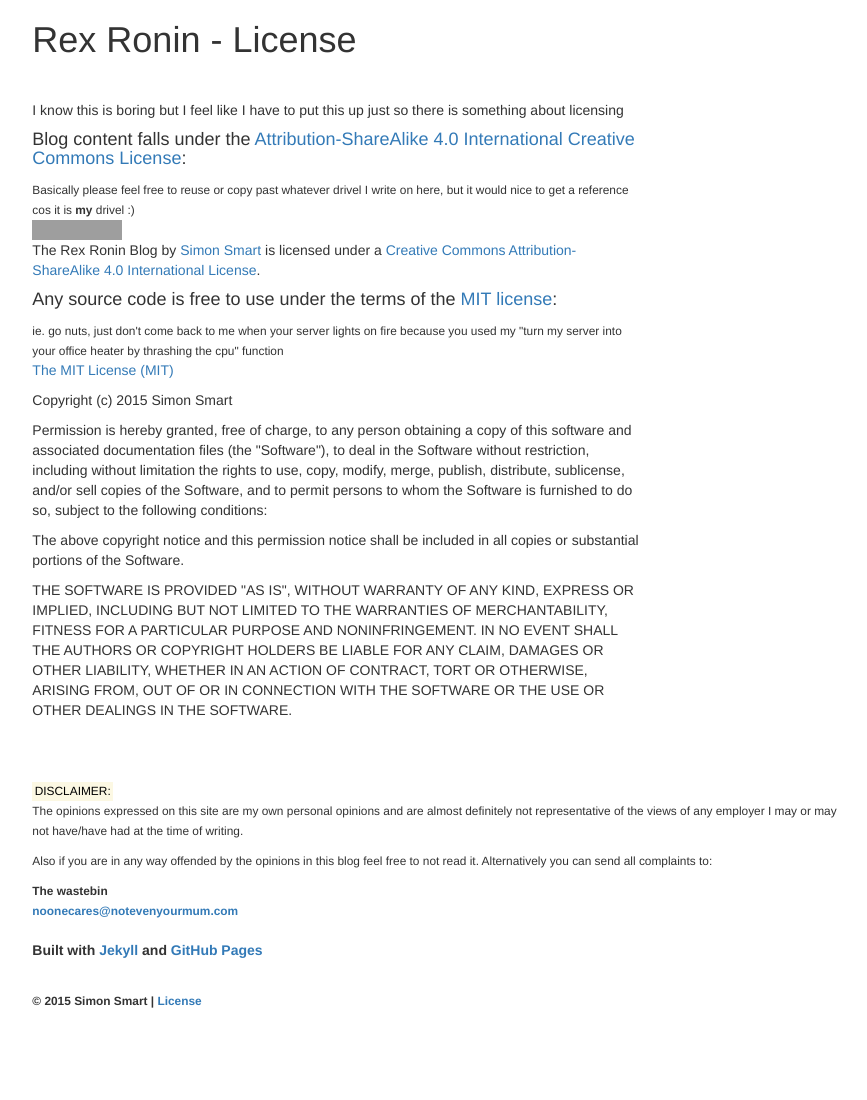
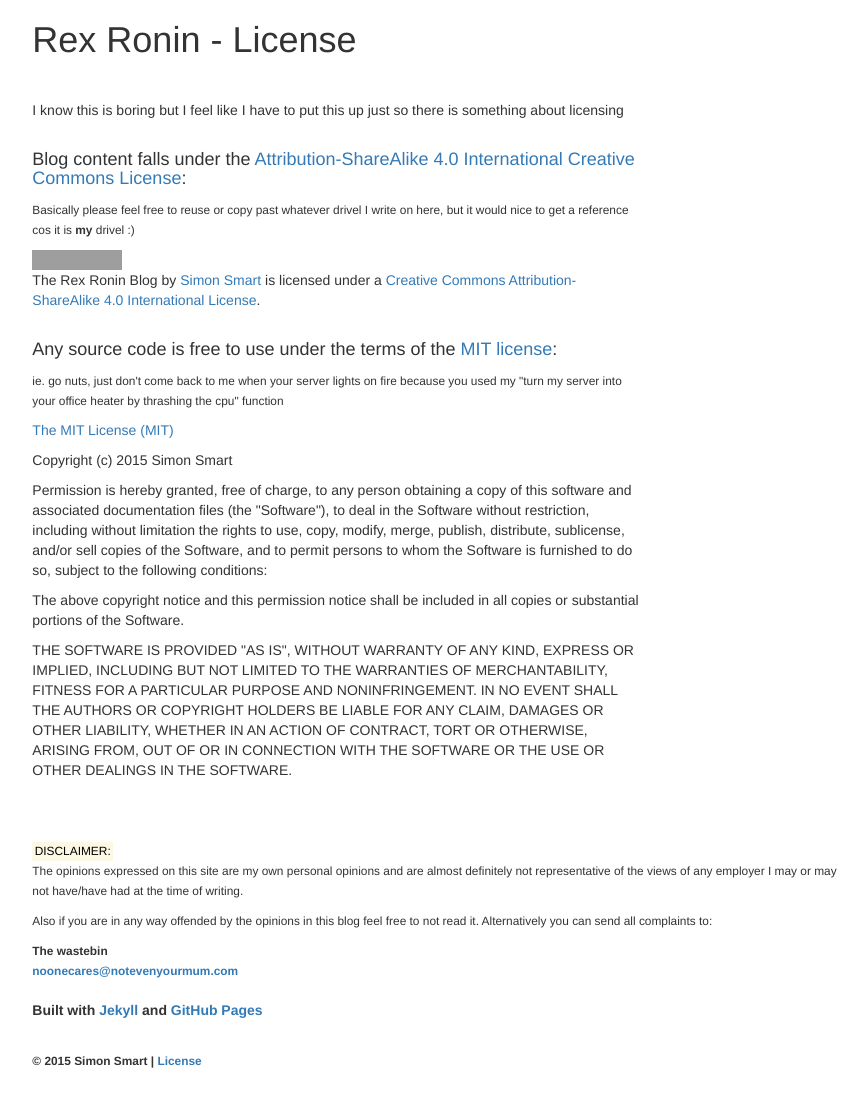
Before and after one commit to RexRonin/RexRonin.github.io, a Jekyll site: the page built from license.html, in a window 1280 px wide. Shown: the whole page, without its empty margins (196-1063 px from the left). Built offline with Jekyll 4.4.1, drawn with Linux system fonts in a browser that asks for light colours; nearby versions of some CDN libraries; before the commit the page ends 1040 px from its top, so only the background shows below that; grey boxes are pictures that could not be loaded.

Commit message:
- moar updates to about and license

```diff
--- a/about/index.markdown
+++ b/about/index.markdown
@@ -4,10 +4,12 @@
 is_about: true
 ---
 
+#####Short Bio:
 I have been a developer since I think around 2004(good god, over 11 years :S). I have worked on pretty much everything at one time or another: aerospace inventory management, real estate software(for pocket pc!), a [AAA cross platform game](http://en.wikipedia.org/wiki/Ashes_Cricket_2009), 3D projection, a car sales website, virtual credit cards and currently an android app with backing webservices. I have spent most of my time working with C# but have deployed to production in anger in Java, C/C++, CLI/C++(the terror), Groovy and of course HTML and Javascript.
 
 I created this site as a place to post hopefully useful stuff I have learned and some stuff that might be useful to other people and maybe the odd opinion piece about development.
 
 If you really want to contact me I guess you can try and talk to me on twitter: [@RexRonin](https://twitter.com/RexRonin). No guarantee of a reply but feel free to try.
 
-Also about the stupid name: When I was an impoverished student living in Brisbane I got into playing a few Snes ROMs. One day I came across this gem [Rex Ronan: Experimental Surgeon](http://en.wikipedia.org/wiki/Rex_Ronan:_Experimental_Surgeon) then, probably because I had had a few too many light beers for my own good, I went on to missspell the name when I was going to use it as a gamertag. It has been my go to gamertag for a while now and when I created my github account I decided to use it and now here we are. You have now filled your brain up with a *completely* useless piece of information about why my blog has a dumb name and I got to write all these words for fun. I hope this story replaced calculus cos that will be super easy to re-learn.
+#####What's with the stoopid name?
+Sit down for a while lad and I will spin you a tale of an impoverished student drinking too many beers... When I was an impoverished student living in Brisbane I got into playing a few Snes ROMs. One day I came across this gem [Rex Ronan: Experimental Surgeon](http://en.wikipedia.org/wiki/Rex_Ronan:_Experimental_Surgeon) then, probably because I had had a few too many light beers for my own good, I went on to missspell the name when I was going to use it as a gamertag. It has been my go to gamertag for a while now and when I created my github account I decided to use it and now here we are. You have now filled your brain up with a *completely* useless piece of information about why my blog has a dumb name and I got to write all these words for fun. I hope this story replaced calculus cos that will be super easy to re-learn.
--- a/css/site.css
+++ b/css/site.css
@@ -13,3 +13,12 @@
 	margin-top:30px;
 	margin-bottom: 30px;
 }
+
+/***********************************************/
+.content-license {
+	margin-top:30px;
+}
+
+.code-license {
+	margin-top: 30px;
+}
--- a/license.html
+++ b/license.html
@@ -10,7 +10,7 @@
 
 	<div class="content-license">
 		<h4>Blog content falls under the <a href="http://creativecommons.org/licenses/by-sa/4.0/">Attribution-ShareAlike 4.0 International Creative Commons License</a>:</h4>
-		<small>Basically please feel free to reuse or copy past whatever drivel I write on here, but it would nice to get a reference cos it is <strong>my</strong> drivel :)</small>
+		<p><small>Basically please feel free to reuse or copy past whatever drivel I write on here, but it would nice to get a reference cos it is <strong>my</strong> drivel :)</small></p>
 
 		<p>
 			<a rel="license" href="http://creativecommons.org/licenses/by-sa/4.0/"><img alt="Creative Commons License" style="border-width:0" src="https://i.creativecommons.org/l/by-sa/4.0/88x31.png" /></a><br />
@@ -22,7 +22,7 @@
 
 	<div class="code-license">
 		<h4>Any source code is free to use under the terms of the <a href="http://opensource.org/licenses/MIT"/>MIT license</a>:</h4>
-		<small>ie. go nuts, just don't come back to me when your server lights on fire because you used my "turn my server into your office heater by thrashing the cpu" function</small>
+		<p><small>ie. go nuts, just don't come back to me when your server lights on fire because you used my "turn my server into your office heater by thrashing the cpu" function</small></p>
 
 		<p><a href="http://opensource.org/licenses/MIT"/>The MIT License (MIT)</a></p>
 
```
